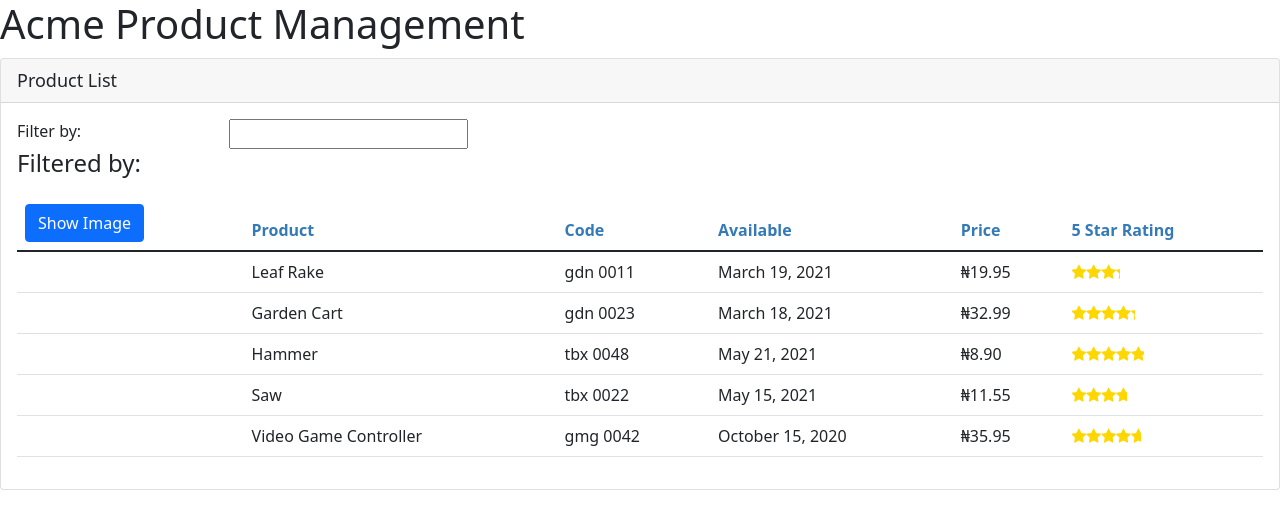
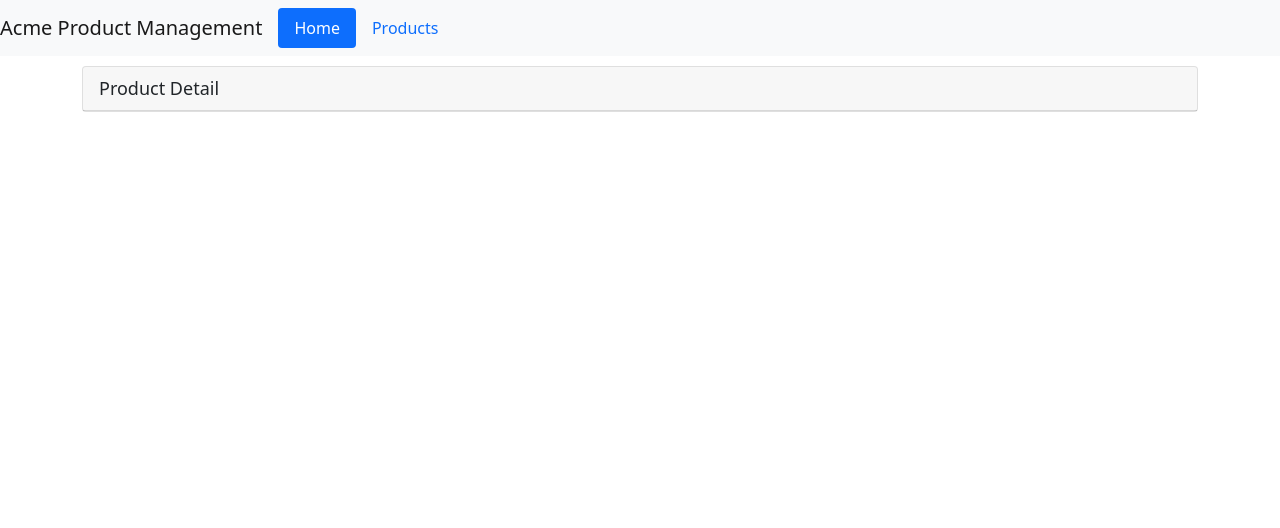
Before and after one commit to IEdiong/angular-getting-started, an Angular app: page /products/1 in a window 1280 px wide. Shown: the top 528 px of the page. Built offline with nearby package versions, Linux system fonts and the light colour scheme.

Commit message:
Navigation and Routing Basics

```diff
--- a/src/app/app.component.ts
+++ b/src/app/app.component.ts
@@ -3,9 +3,16 @@
 @Component({
   selector: 'pm-root',
   template: `
-    <div>
-      <h1>{{ pageTitle }}</h1>
-      <pm-products></pm-products>
+    <nav class="navbar navbar-expand navbar-light bg-light">
+      <a href="#" class="navbar-brand">{{ pageTitle }}</a>
+      <ul class="nav nav-pills">
+        <li><a routerLink="/welcome" class="nav-link active">Home</a></li>
+        <li><a routerLink="/products" class="nav-link">Products</a></li>
+      </ul>
+    </nav>
+
+    <div class="container">
+      <router-outlet></router-outlet>
     </div>
   `,
 })
--- /dev/null
+++ b/src/app/products/product-detail.component.html
@@ -0,0 +1,5 @@
+<div class="card">
+    <div class="card-header">
+        {{pageTitle}}
+    </div>
+</div>
--- /dev/null
+++ b/src/app/products/product-detail.component.ts
@@ -0,0 +1,12 @@
+import { Component, OnInit } from '@angular/core';
+
+@Component({
+  templateUrl: './product-detail.component.html',
+  styleUrls: ['./product-detail.component.css'],
+})
+export class ProductDetailComponent implements OnInit {
+  pageTitle: string = 'Product Detail';
+  constructor() {}
+
+  ngOnInit(): void {}
+}
--- a/src/app/products/product-list.component.ts
+++ b/src/app/products/product-list.component.ts
@@ -8,7 +8,7 @@
   templateUrl: './product-list.component.html',
   styleUrls: ['./product-list.component.css'],
 })
-export class ProductList implements OnInit, OnDestroy {
+export class ProductListComponent implements OnInit, OnDestroy {
   pageTitle: string = 'Product List';
   showImage: boolean = false;
   imageWidth: number = 50;
```
Also changed, not shown: src/app/app.module.ts (+24 -3 lines), src/app/products/product-detail.component.css (added), 1 other file (tests, documents, lock files or other folders).
